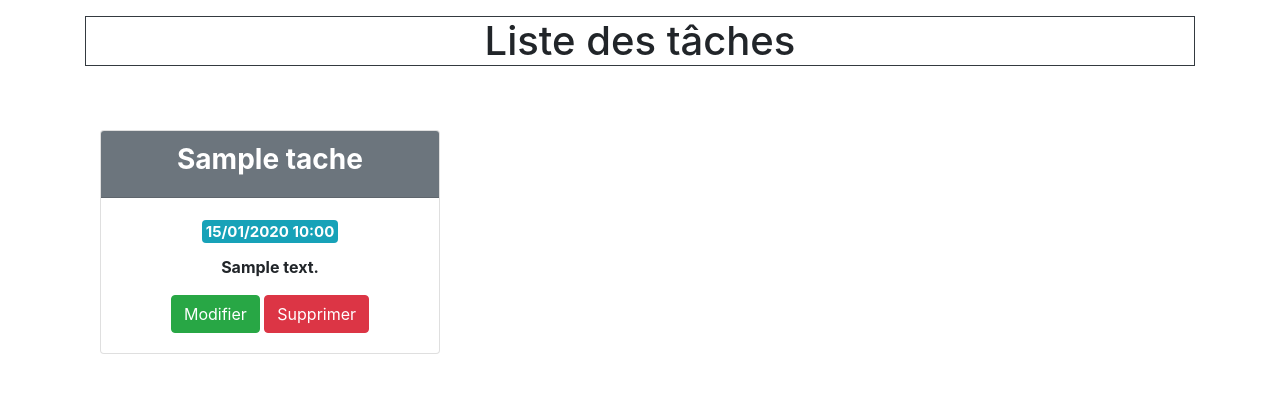
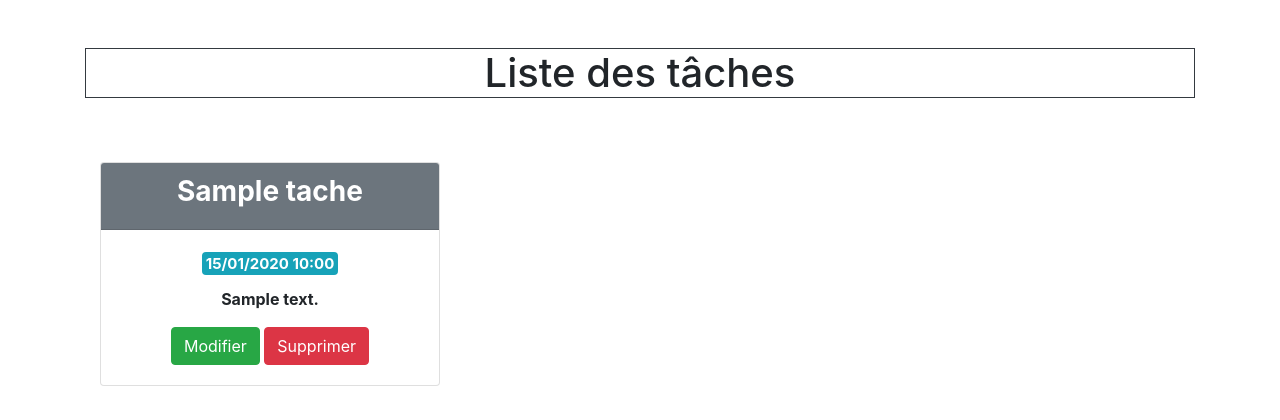
Before and after one commit to Issam57/organiseur, a Symfony app: template templates/index.html.twig in a window 1280 px wide. Shown: the top 420 px of the page. Run offline with Twig, Linux system fonts and the light colour scheme; the template is opened without the code that fills it: most values are stand-ins (such as "Sample title", 1, 10 or a date in 2020); some libraries are stand-ins or nearby versions.

Commit message:
css modif

```diff
--- a/templates/index.html.twig
+++ b/templates/index.html.twig
@@ -4,7 +4,7 @@
 
 {% block body %}
     <div class="container">
-        <h1 class="text-center mt-3 border border-dark">Liste des tâches</h1>
+        <h1 class="text-center mt-5 border border-dark">Liste des tâches</h1>
         {% for message in app.flashes('success') %}
             <div class="alert alert-success alert-dismissible fade show text-center" role="alert">
                 {{ message }}
```
